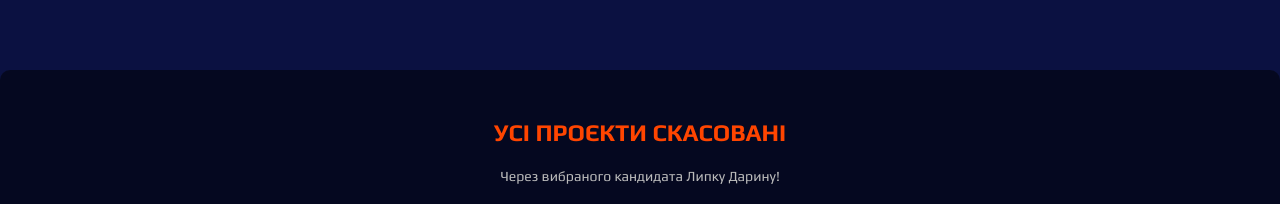
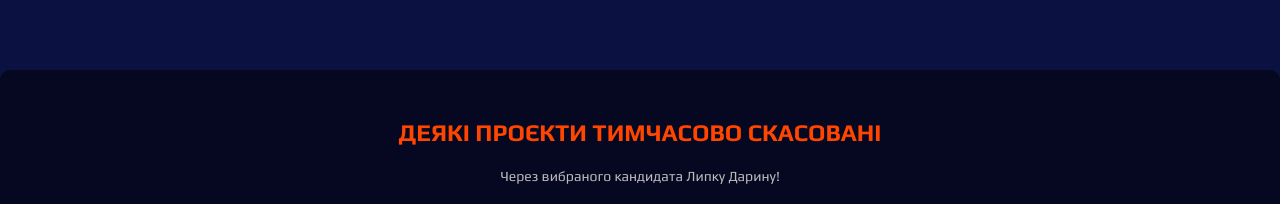
Before and after one commit to MagnumInventor/OM-Portal, a plain HTML site: page index.html in a window 1280 px wide. Shown: the part 820-1024 px from the top of the page. Drawn offline with Linux system fonts and the light colour scheme.

Commit message:
Update index.html
ДЕЯКІ ПРОЄКТИ ТИМЧАСОВО СКАСОВАНІ

```diff
--- a/index.html
+++ b/index.html
@@ -52,7 +52,7 @@
   <script src="School Hub — копия/FRONT/script.js"></script>
 
         <div class="video-description">
-            <h3>УСІ ПРОЄКТИ СКАСОВАНІ</h3>
+            <h3>ДЕЯКІ ПРОЄКТИ ТИМЧАСОВО СКАСОВАНІ</h3>
             <p>Через вибраного кандидата Липку Дарину!</p>
             <div class="youtube-button">
                 <img href="https://youtube.com/shorts/1mC4UcvHvKg?feature=share" src="https://upload.wikimedia.org/wikipedia/commons/4/42/YouTube_icon_%282013-2017%29.png" alt="YouTube" class="youtube-icon">
```
